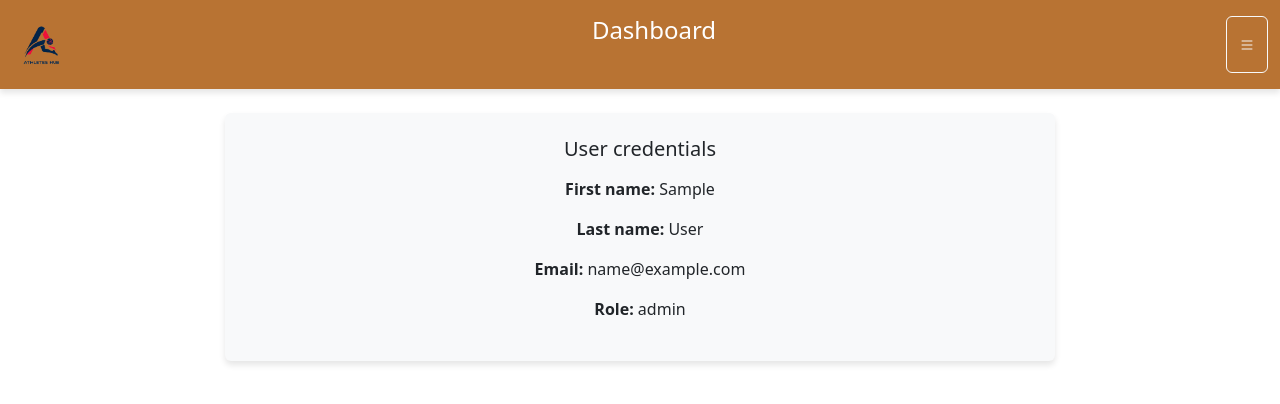
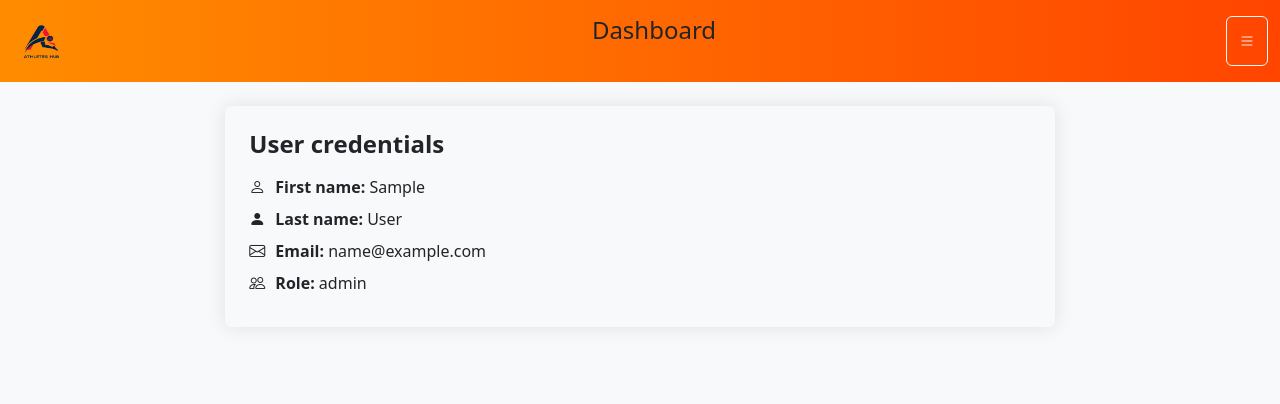
Before and after one commit to Geff115/athletes_hub, a Flask app: page /dashboard in a window 1280 px wide. Shown: the top 404 px of the page. Run offline with Flask 3, Linux system fonts and the light colour scheme; the visitor is signed in with stand-in values (Sample User, id 1); data comes from the database, SQL or seed files in the repository; data that the repository does not hold is empty.

Commit message:
Update: Added dark toggle js file

```diff
--- a/app/main/routes.py
+++ b/app/main/routes.py
@@ -43,10 +43,10 @@ def dashboard():
     if current_user.athlete:
         user_data = {
                 "role": "Athlete",
-                "country": current_user.athlete.country,
-                "state": current_user.athlete.state,
-                "height": current_user.athlete.height,
-                "age": current_user.athlete.age,
+                "country": current_user.country,
+                "state": current_user.state,
+                "height": current_user.height,
+                "age": current_user.age,
                 "position": current_user.athlete.position,
                 "skills": current_user.athlete.skills,
                 "achievements": current_user.athlete.achievements,
@@ -55,10 +55,10 @@ def dashboard():
     elif current_user.scout:
         user_data = {
                 "role": "Scout",
-                "country": current_user.scout.country,
-                "state": current_user.scout.state,
-                "height": current_user.scout.height,
-                "age": current_user.scout.age,
+                "country": current_user.country,
+                "state": current_user.state,
+                "height": current_user.height,
+                "age": current_user.age,
                 "experience_years": current_user.scout.experience_years,
                 "credentials": current_user.scout.credentials,
                 "bio": current_user.scout.bio
--- a/app/static/css/dashboard.css
+++ b/app/static/css/dashboard.css
@@ -1,41 +1,141 @@
-/* Box-shadow for user profile and navbar */
+/* Box-shadow for user profile and navbar
 .box-shadow {
 	box-shadow: 0 4px 6px rgba(0, 0, 0, 0.1);
+} */
+
+/* Background color for offcanvas and navbar */
+/* .offcanvas-custom, .navbar-custom {
+	background-color: #B87333; /* Bronze color background */
+
+.navbar-custom {
+	background: linear-gradient(90deg, #FF8C00, #FF4500);
 }
 
-/* Background color for offcanvas and navbar */
-.offcanvas-custom, .navbar-custom {
-	background-color: #B87333; /* Bronze color background */
+.offcanvas-custom {
+	background-color: #343a40;
+	color: white;
 }
 
-/* White text for the navbar */
+.offcanvas-body a {
+	color: white;
+}
+
+.offcanvas-body a:hover {
+	color: #FF8C00;
+}
+
+/* User info card */
+.user-card {
+	background: white;
+	box-shadow: 0px 0px 20px rgba(0, 0, 0, 0.1);
+	border-radius: 10px;
+	padding: 20px;
+}
+
+.user-card h5 {
+	font-size: 1.5rem;
+	font-weight: bold;
+}
+
+.user-card p {
+	font-size: 1rem;
+	margin: 0.5rem 0;
+}
+
+.icon-inline {
+	margin-right: 10px;
+}
+
+
+/* White text for the navbar
 .navbar-custom h1 {
 	color: #fff;
 }
 
-/* White text for offcanvas items */
+ White text for offcanvas items
 .offcanvas-custom .nav-link {
 	color: #fff;
 }
 
-/* Change color on hover */
+ Change color on hover
 .offcanvas-custom .nav-link:hover {
 	color: #adb5bd;
 }
 
-/* Offcanvas custom width */
+ Offcanvas custom width
 .offcanvas-custom {
 	width: 300px !important;
 }
 
-/* Center-align user profile */
+ Center-align user profile
 #main-content {
 	text-align: center;
 }
+*/
 
 .logo {
 	width: 60px;
-	height: auto;
+	height: 50px;
 	margin-right: 10px;
 	border-radius: 5px;
 }
+
+/* Light Mode (default) */
+body.light-mode {
+	background-color: #f8f9fa; /* Light background */
+	color: #212529; /* Dark text */
+}
+
+.navbar-custom.light-mode {
+	background-color: #FF8C00;
+}
+
+.offcanvas-custom.light-mode {
+	background-color: #FF8C00;
+	color: white;
+}
+
+.btn-outline-light.light-mode {
+	color: #212529;
+	border-color: #212529;
+}
+
+.light-mode.user-card {
+	background-color: white;
+	color: black;
+}
+
+
+/* Dark Mode */
+body.dark-mode {
+	background-color: #212529; /* Dark background */
+	color: #f8f9fa; /* Light text */
+}
+
+.navbar-custom.dark-mode {
+	background-color: ##B87333;
+}
+
+.offcanvas-custom.dark-mode {
+	background-color: #343a40;
+	color: #f8f9fa;
+}
+
+.btn-outline-light.dark-mode {
+	color: #f8f9fa;
+	border-color: #f8f9fa;
+}
+
+.dark-mode.user-card {
+	background-color: #2c2c2c; /* Darker background for the card */
+	color: #f0f0f0; /* Light text color to make it readable */
+}
+
+.dark-mode.box-shadow {
+	box-shadow: 0px 4px 8px rgba(255, 255, 255, 0.1); /* Softer shadow in dark mode */
+}
+
+/* Adjust header and other elements for dark mode */
+.dark-mode h5, .dark-mode p {
+	color: #f0f0f0; /* Lighten the text to contrast with dark background */
+}
--- /dev/null
+++ b/app/static/js/light_dark.js
@@ -0,0 +1,41 @@
+// Function to toggle dark mode
+function toggleDarkMode() {
+	const body = document.body;
+	const currentMode = localStorage.getItem('theme');
+
+	// If currently dark mode, switch to light mode, otherwise switch to dark mode
+	if (currentMode === 'dark') {
+		body.classList.remove('dark-mode');
+		body.classList.add('light-mode');
+		localStorage.setItem('theme', 'light');
+	} else {
+		body.classList.remove('light-mode');
+		body.classList.add('dark-mode');
+		localStorage.setItem('theme', 'dark');
+	}
+}
+
+// Modifying the button text to dynamically show "Light Mode" when dark mode is enabled
+function updateToggleButton() {
+	const currentMode = localStorage.getItem('theme');
+	const toggleButton = document.getElementById('toggle-dark-mode');
+
+	if (currentMode === 'dark') {
+		toggleButton.innerHTML = '<i class="bi bi-brightness-high me-2"></i>Light Mode';
+	} else {
+		toggleButton.innerHTML = '<i class="bi bi-moon me-2"></i>Dark Mode';
+	}
+}
+
+document.addEventListener('DOMContentLoaded', function () {
+	const savedTheme = localStorage.getItem('theme') || 'light';
+	document.body.classList.add(savedTheme + '-mode');
+	updateToggleButton(); // Update the button text after the mode changes
+
+	// Toggle dark mode on button click
+	document.getElementById('toggle-dark-mode').addEventListener('click', function (e) {
+		e.preventDefault();
+		toggleDarkMode();
+		updateToggleButton(); // Update the button text after the mode changes
+	});
+});
--- a/app/templates/dashboard.html
+++ b/app/templates/dashboard.html
@@ -42,42 +42,42 @@
 	  <a class="nav-link" href="{{ url_for('main.notifications') }}"><i class="bi bi-bell me-2"></i>Notifications</a>
           <br>
 	  <a class="nav-link" href="{{ url_for('auth.logout') }}"><i class="bi bi-box-arrow-right me-2"></i>Logout</a>
-          <a class="nav-link" href="#"><i class="bi bi-moon me-2"></i>Dark Mode</a>
+          <a class="nav-link" href="#" id="toggle-dark-mode"><i class="bi bi-moon me-2"></i>Dark Mode</a>
         </nav>
       </div>
     </div>
 
     <!-- Middle Content Area with User Credentials -->
     <div class="col-md-8 offset-md-2" id="main-content">
-      <div class="p-4 bg-light rounded mb-4 box-shadow">
+	<div class="user-card p-4 bg-light rounded mb-4 box-shadow">
         <h5 class="mb-3">User credentials</h5>
 
         <!-- Conditionally display user information -->
-        <p><strong>First name:</strong> {{ current_user.first_name }}</p>
-	<p><strong>Last name:</strong> {{ current_user.last_name }}</p>
-        <p><strong>Email:</strong> {{ current_user.email }}</p>
-        <p><strong>Role:</strong> {{ current_user.role }}</p>
+	<p><i class="bi bi-person icon-inline"></i><strong>First name:</strong> {{ current_user.first_name }}</p>
+	<p><i class="bi bi-person-fill icon-inline"></i><strong>Last name:</strong> {{ current_user.last_name }}</p>
+	<p><i class="bi bi-envelope icon-inline"></i><strong>Email:</strong> {{ current_user.email }}</p>
+	<p><i class="bi bi-people icon-inline"></i><strong>Role:</strong> {{ current_user.role }}</p>
 
         <!-- Athlete Information -->
         {% if user_data.role == 'Athlete' %}
-	  <p><strong>Country:</strong> {{ user_data.country }}</p>
-	  <p><strong>State:</strong> {{ user_data.state }}</p>
-	  <p><strong>Height:</strong> {{ user_data.height }}</p>
-	  <p><strong>Age:</strong> {{ user_data.age }}</p>
-          <p><strong>Position:</strong> {{ user_data.position }}</p>
-          <p><strong>Skills:</strong> {{ user_data.skills }}</p>
-          <p><strong>Achievements:</strong> {{ user_data.achievements }}</p>
-	  <p><strong>Bio:</strong> {{ user_data.bio }}</p>
+	  <p><i class="bi bi-geo icon-inline"></i><strong>Country:</strong> {{ user_data.country }}</p>
+	  <p><i class="bi bi-pin icon-inline"></i><strong>State:</strong> {{ user_data.state }}</p>
+	  <p><i class="bi bi-arrows-fullscreen icon-inline"></i><strong>Height:</strong> {{ user_data.height }}</p>
+	  <p><i class="bi bi-calendar icon-inline"></i><strong>Age:</strong> {{ user_data.age }}</p>
+          	<p><i class="bi bi-person-workspace icon-inline"></i><strong>Position:</strong> {{ user_data.position }}</p>
+          	<p><i class="bi bi-tools icon-inline"></i><strong>Skills:</strong> {{ user_data.skills }}</p>
+          	<p><i class="bi bi-award icon-inline"></i><strong>Achievements:</strong> {{ user_data.achievements }}</p>
+	  <p><i class="bi bi-info-circle icon-inline"></i><strong>Bio:</strong> {{ user_data.bio }}</p>
 
         <!-- Coach Information -->
         {% elif user_data.role == 'Scout' %}
-	  <p><strong>Country:</strong> {{ user_data.country }}</p>
-	  <p><strong>State:</strong> {{ user_data.state }}</p>
-	  <p><strong>Height:</strong> {{ user_data.height }}</p>
-	  <p><strong>Age:</strong> {{ user_data.age }}</p>
-          <p><strong>Years of Experience:</strong> {{ user_data.experience_years }}</p>
-          <p><strong>Credentials:</strong> {{ user_data.credentials }}</p>
-	  <p><strong>Bio:</strong> {{ user_data.bio }}</p>
+	  <p><i class="bi bi-geo icon-inline"></i><strong>Country:</strong> {{ user_data.country }}</p>
+	  <p><i class="bi bi-pin icon-inline"></i><strong>State:</strong> {{ user_data.state }}</p>
+	  <p><i class="bi bi-arrows-fullscreen icon-inline"></i><strong>Height:</strong> {{ user_data.height }}</p>
+	  <p><i class="bi bi-calendar icon-inline"></i><strong>Age:</strong> {{ user_data.age }}</p>
+          	<p><i class="bi bi-briefcase icon-inline"></i><strong>Years of Experience:</strong> {{ user_data.experience_years }}</p>
+          	<p><i class="bi bi-journal-medical icon-inline"></i><strong>Credentials:</strong> {{ user_data.credentials }}</p>
+	  <p><i class="bi bi-info-circle icon-inline"></i><strong>Bio:</strong> {{ user_data.bio }}</p>
         {% endif %}
       </div>
     </div>
@@ -86,5 +86,8 @@
 
 <!-- Bootstrap JS -->
 <script src="https://cdn.jsdelivr.net/npm/bootstrap@5.3.0/dist/js/bootstrap.bundle.min.js"></script>
+
+<!-- Script to toggle between Light and Dark modes in the dashboard -->
+<script src="{{ url_for('static', filename='js/light_dark.js') }}"></script>
 </body>
 </html>
```
